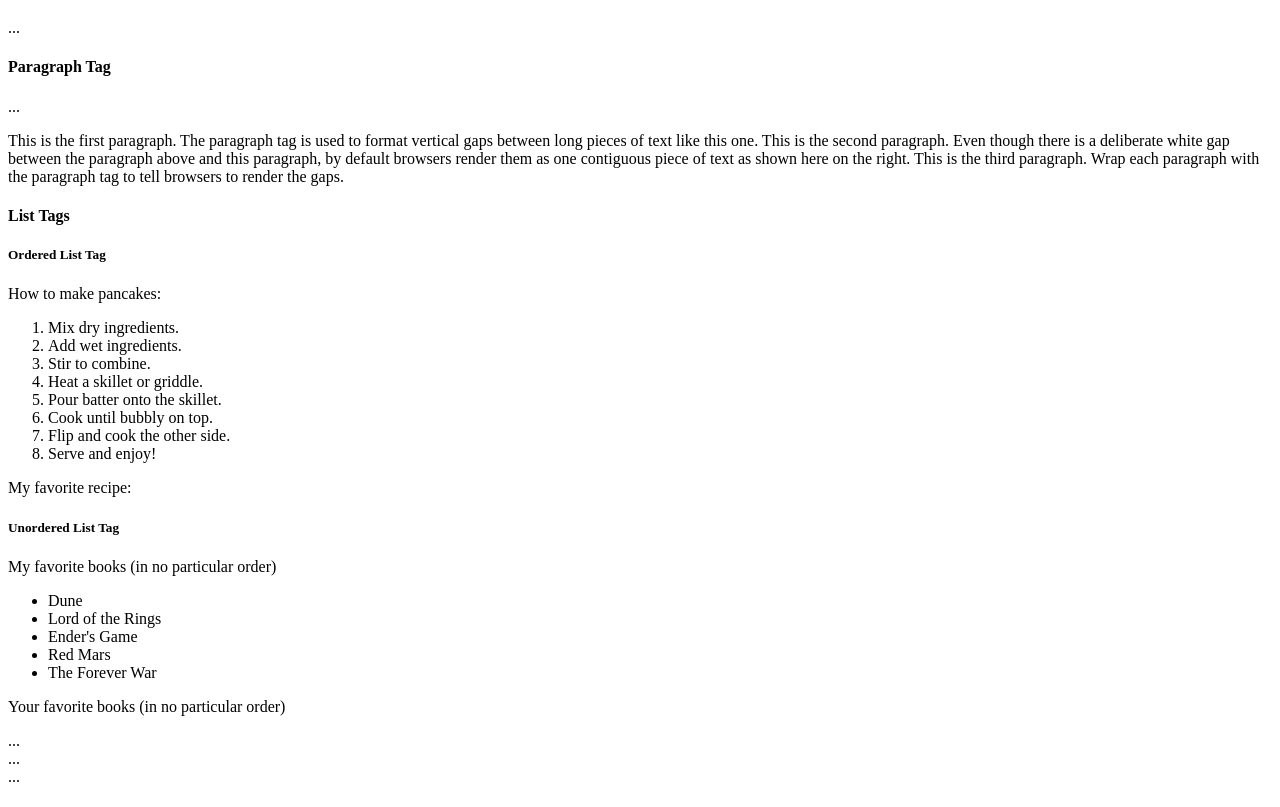
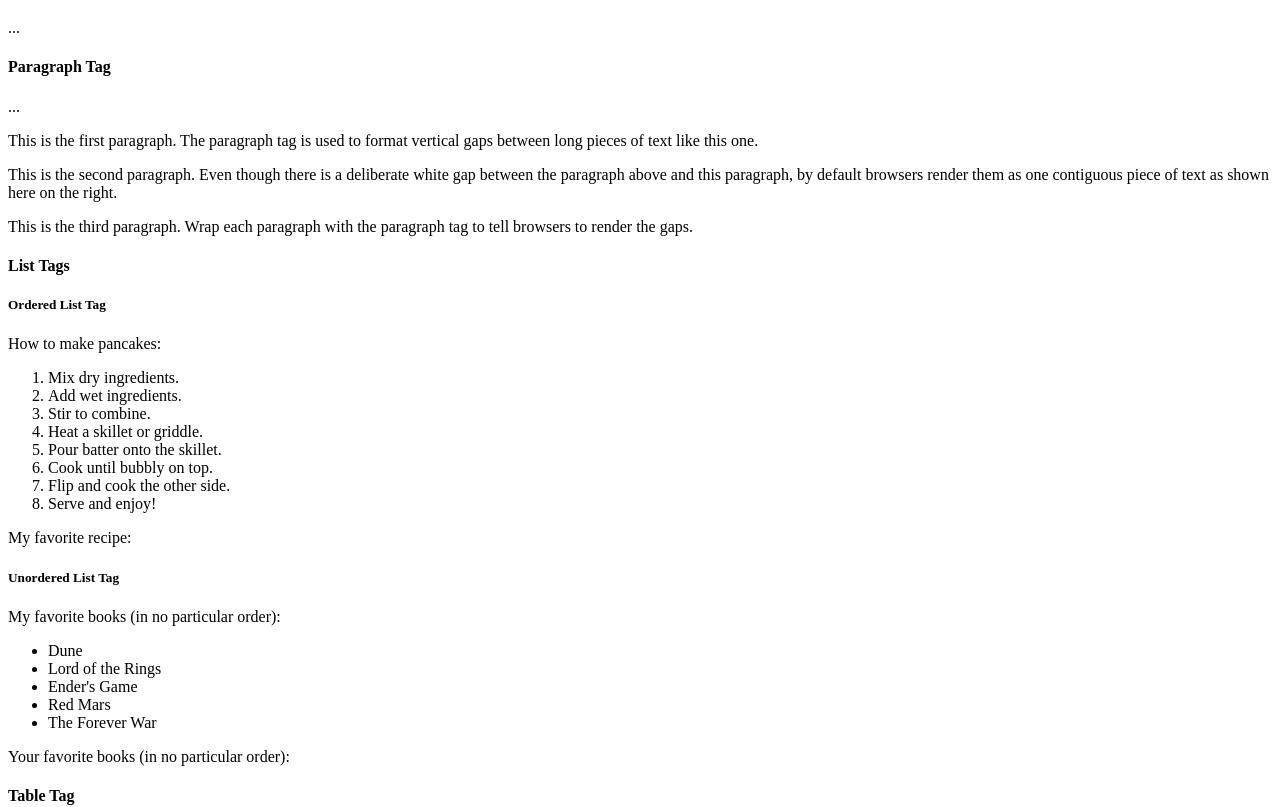
Before and after one commit to Abhigadgil15/kanbas, a React (Create React App) app: page /#/Labs/Lab1 in a window 1280 px wide. Shown: the part 300-1107 px from the top of the page. Built offline with nearby package versions, Linux system fonts and the light colour scheme.

Commit message:
Update index.js

```diff
--- a/src/Labs/Lab1/index.js
+++ b/src/Labs/Lab1/index.js
@@ -10,23 +10,14 @@ export default function Lab1() {
       <div id="wd-p-tag">
         <h4>Paragraph Tag</h4>
         <p id="wd-p-1"> ... </p>
-
-  This is the first paragraph. The paragraph tag is used to format
-  vertical gaps between long pieces of text like this one.
-
-  This is the second paragraph. Even though there is a deliberate white
-  gap between the paragraph above and this paragraph, by default
-  browsers render them as one contiguous piece of text as shown here on
-  the right.
-
-  This is the third paragraph. Wrap each paragraph with the paragraph
-  tag to tell browsers to render the gaps.
-
+        <p>This is the first paragraph. The paragraph tag is used to format vertical gaps between long pieces of text like this one.</p>
+        <p>This is the second paragraph. Even though there is a deliberate white gap between the paragraph above and this paragraph, by default browsers render them as one contiguous piece of text as shown here on the right.</p>
+        <p>This is the third paragraph. Wrap each paragraph with the paragraph tag to tell browsers to render the gaps.</p>
       </div>
       <div id="wd-lists">
         <h4>List Tags</h4>
         <h5>Ordered List Tag</h5>
-  How to make pancakes:
+        <p>How to make pancakes:</p>
         <ol id="wd-pancakes">
           <li>Mix dry ingredients.</li>
           <li>Add wet ingredients.</li>
@@ -37,11 +28,10 @@ export default function Lab1() {
           <li>Flip and cook the other side.</li>
           <li>Serve and enjoy!</li>
         </ol>
-</div>
-My favorite recipe:
+        <p>My favorite recipe:</p>
         <ol id="wd-my-favorite-recipe">{/* complete on your own */}</ol>
         <h5>Unordered List Tag</h5>
-My favorite books (in no particular order)
+        <p>My favorite books (in no particular order):</p>
         <ul id="wd-my-books">
           <li>Dune</li>
           <li>Lord of the Rings</li>
@@ -49,13 +39,11 @@ My favorite books (in no particular order)
           <li>Red Mars</li>
           <li>The Forever War</li>
         </ul>
-Your favorite books (in no particular order)
+        <p>Your favorite books (in no particular order):</p>
         <ul id="wd-your-books">
           {/* complete on your own */}
         </ul>
-<div id="wd-h-tag"> ... </div>
-      <div id="wd-p-tag"> ... </div>
-      <div id="wd-lists"> ... </div>
+      </div>
       <div id="wd-tables">
         <h4>Table Tag</h4>
         <table border={1} width="100%">
@@ -97,16 +85,17 @@ Your favorite books (in no particular order)
       </div>
       <div id="wd-images">
         <h4>Image tag</h4>
-  Loading an image from the internet:
+        <p>Loading an image from the internet:</p>
         <br />
-  <img id="wd-starship"
+        <img
+          id="wd-starship"
           width="400px"
+          alt="A starship"
           src="https://www.staradvertiser.com/wp-content/uploads/2021/08/web1_Starship-gap2.jpg"
         />
       </div>
 
-
-//LOGIN format
+      {/* LOGIN format */}
       <div id="wd-forms">
         <h4>Form Elements</h4>
         <form id="wd-text-fields">
@@ -119,14 +108,13 @@ Your favorite books (in no particular order)
           <label htmlFor="wd-text-fields-first-name">First name:</label>
           <input type="text" id="wd-text-fields-first-name" title="John" /> <br />
           <label htmlFor="wd-text-fields-last-name">Last name:</label>
-    <input type="text" id="wd-text-fields-last-name" placeholder="Doe"
-      value="Wonderland" title="The last name" />
-    {/* copy rest of form elements here  */}
+          <input type="text" id="wd-text-fields-last-name" placeholder="Doe" value="Wonderland" title="The last name" />
+          {/* copy rest of form elements here */}
         </form>
       </div>
 
       <h5>Text boxes</h5>
-<label>Biography:</label><br/>
+      <label>Biography:</label><br />
       <textarea id="wd-textarea" cols={30} rows={10}>Lorem ipsum dolor sit amet, consectetur adipiscing elit, sed do eiusmod tempor incididunt ut labore et dolore magna aliqua. Ut enim ad minim veniam, quis nostrud exercitation ullamco laboris nisi ut aliquip ex ea commodo consequat. Duis aute irure dolor in reprehenderit in voluptate velit esse cillum dolore eu fugiat nulla pariatur. Excepteur sint occaecat cupidatat non proident, sunt in culpa qui officia deserunt mollit anim id est laborum.</textarea>
 
       <h5 id="wd-buttons">Buttons</h5>
@@ -135,93 +123,59 @@ Your favorite books (in no particular order)
       </button>
 
       <h5>File upload</h5>
-<input id="wd-upload" type="file"/>
+      <input id="wd-upload" type="file" />
 
-//RADIO BUTTONS
+      {/* RADIO BUTTONS */}
       <h5 id="wd-radio-buttons">Radio buttons</h5>
-
       <label>Favorite movie genre:</label><br />
-
-<input type="radio" name="radio-genre" id="wd-radio-comedy"/>
+      <input type="radio" name="radio-genre" id="wd-radio-comedy" />
       <label htmlFor="wd-radio-comedy">Comedy</label><br />
-
-<input type="radio" name="radio-genre" id="wd-radio-drama"/>
+      <input type="radio" name="radio-genre" id="wd-radio-drama" />
       <label htmlFor="wd-radio-drama">Drama</label><br />
-
-<input type="radio" name="radio-genre" id="wd-radio-scifi"/>
+      <input type="radio" name="radio-genre" id="wd-radio-scifi" />
       <label htmlFor="wd-radio-scifi">Science Fiction</label><br />
-
-<input type="radio" name="radio-genre" id="wd-radio-fantasy"/>
+      <input type="radio" name="radio-genre" id="wd-radio-fantasy" />
       <label htmlFor="wd-radio-fantasy">Fantasy</label>
 
       <h5 id="wd-checkboxes">Checkboxes</h5>
-<label>Favorite movie genre:</label><br/>
-
-<input type="checkbox" name="check-genre" id="wd-chkbox-comedy"/>
-<label htmlFor="wd-chkbox-comedy">Comedy</label><br/>
-
-<input type="checkbox" name="check-genre" id="wd-chkbox-drama"/>
-<label htmlFor="wd-chkbox-drama">Drama</label><br/>
-
-<input type="checkbox" name="check-genre" id="wd-chkbox-scifi"/>
-<label htmlFor="wd-chkbox-scifi">Science Fiction</label><br/>
-
-<input type="checkbox" name="check-genre" id="wd-chkbox-fantasy"/>
+      <label>Favorite movie genre:</label><br />
+      <input type="checkbox" name="check-genre" id="wd-chkbox-comedy" />
+      <label htmlFor="wd-chkbox-comedy">Comedy</label><br />
+      <input type="checkbox" name="check-genre" id="wd-chkbox-drama" />
+      <label htmlFor="wd-chkbox-drama">Drama</label><br />
+      <input type="checkbox" name="check-genre" id="wd-chkbox-scifi" />
+      <label htmlFor="wd-chkbox-scifi">Science Fiction</label><br />
+      <input type="checkbox" name="check-genre" id="wd-chkbox-fantasy" />
       <label htmlFor="wd-chkbox-fantasy">Fantasy</label>
 
-
       <h4 id="wd-dropdowns">Dropdowns</h4>
-
       <h5>Select one</h5>
-<label htmlFor="wd-select-one-genre"> Favorite movie genre: </label><br/>
+      <label htmlFor="wd-select-one-genre"> Favorite movie genre: </label><br />
       <select id="wd-select-one-genre">
         <option value="COMEDY">Comedy</option>
         <option value="DRAMA">Drama</option>
-   <option selected value="SCIFI">
-       Science Fiction</option>
+        <option selected value="SCIFI">Science Fiction</option>
         <option value="FANTASY">Fantasy</option>
       </select>
 
       <h5>Select many</h5>
-<label htmlFor="wd-select-many-genre"> Favorite movie genres: </label><br/>
+      <label htmlFor="wd-select-many-genre"> Favorite movie genres: </label><br />
       <select id="wd-select-many-genre" multiple>
         <option selected value="COMEDY">Comedy</option>
         <option value="DRAMA">Drama</option>
-   <option selected value="SCIFI">
-       Science Fiction</option>
+        <option selected value="SCIFI">Science Fiction</option>
         <option value="FANTASY">Fantasy</option>
       </select>
 
       <h4>Other HTML field types</h4>
-
       <label htmlFor="wd-text-fields-email"> Email: </label>
-<input type="email"
-      placeholder="jdoe@somewhere.com"
-      id="wd-text-fields-email"/><br/>
-
-<label htmlFor="wd-text-fields-salary-start"> Starting salary:
-</label>
-<input type="number"
-      id="wd-text-fields-salary-start"
-      placeholder="1000"
-      value="100000"/><br/>
-
+      <input type="email" placeholder="jdoe@somewhere.com" id="wd-text-fields-email" /><br />
+      <label htmlFor="wd-text-fields-salary-start"> Starting salary: </label>
+      <input type="number" id="wd-text-fields-salary-start" placeholder="1000" value="100000" /><br />
       <label htmlFor="wd-text-fields-rating"> Rating: </label>
-<input type="range" id="wd-text-fields-rating"
-      placeholder="Doe"
-      max="5"
-      value="4"/><br/>
-
+      <input type="range" id="wd-text-fields-rating" max="5" value="4" /><br />
       <label htmlFor="wd-text-fields-dob"> Date of birth: </label>
-<input type="date"
-      id="wd-text-fields-dob"
-      value="2000-01-21"/><br/>
-
-
-
-
-
-
+      <input type="date" id="wd-text-fields-dob" value="2000-01-21" /><br />
     </div>
   );
 }
```
Lines whose indentation alone changed are shown as unchanged.
